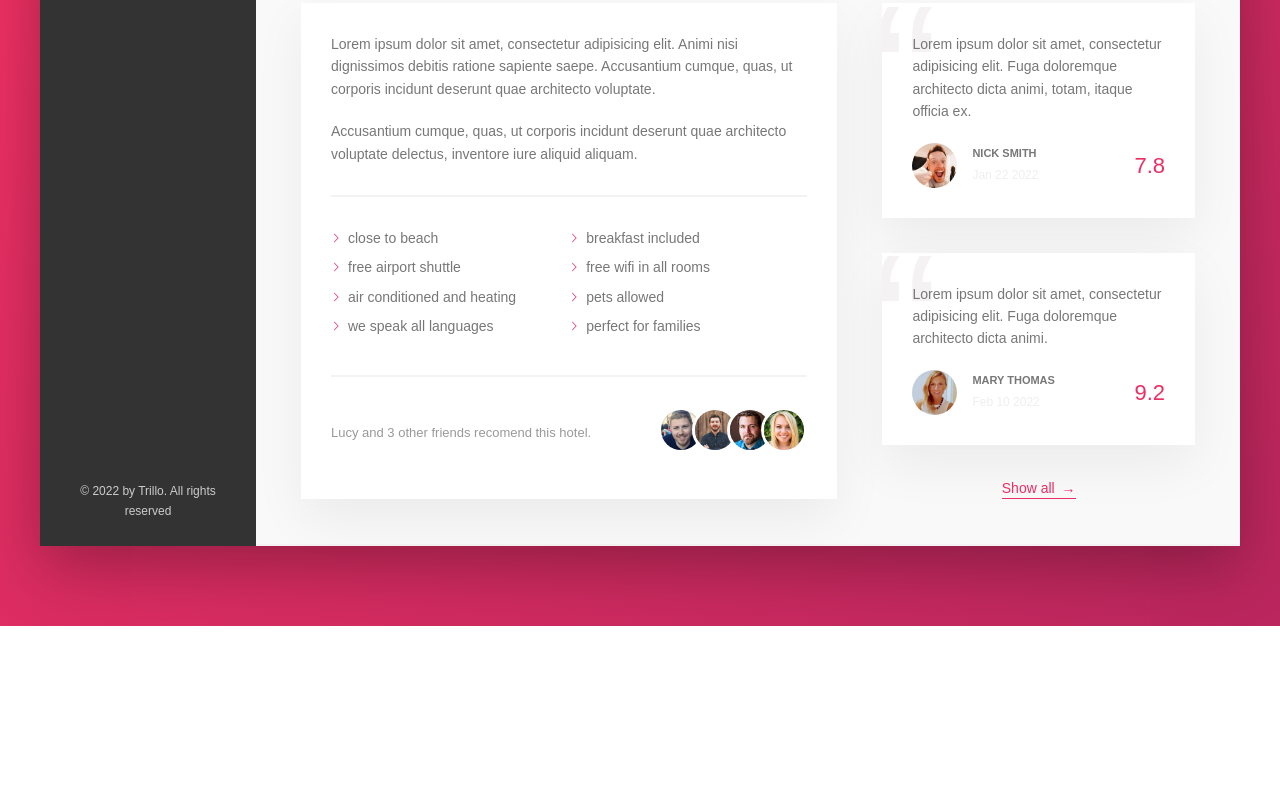
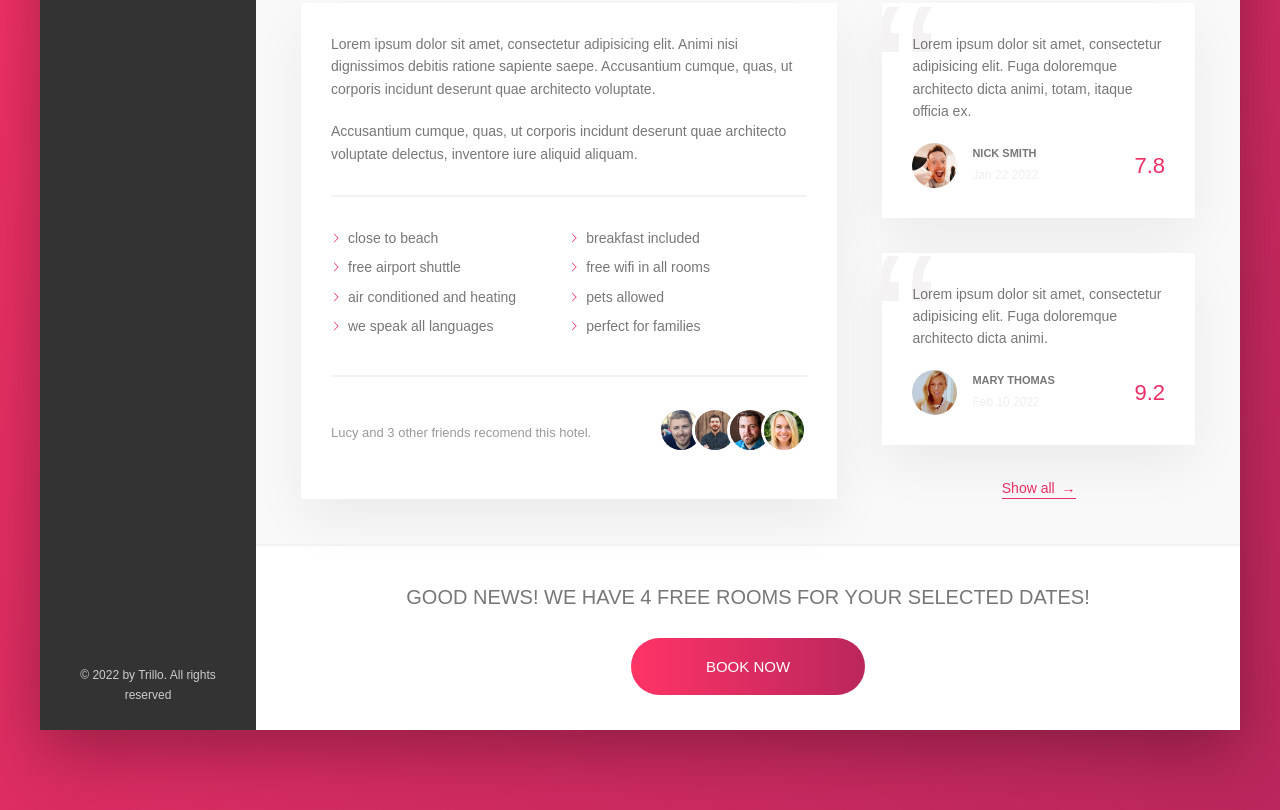
Before and after one commit to ajithsolairaj/trillo-webpage, a website: page index.html in a window 1280 px wide. Shown: the part 645-1455 px from the top of the page. Before the commit the page ends 1271 px from the top, so only its background shows below. Drawn offline with Linux system fonts and the light colour scheme.

Commit message:
the final part--Call to action section completed

```diff
--- a/index.html
+++ b/index.html
@@ -23,7 +23,6 @@
                         </svg>
                     </button>
                 </form>
-
                 <nav class="user-nav">
                     <div class="user-nav__icon-box">
                         <svg class="user-nav__icon">
@@ -95,7 +94,6 @@
                             <img src="img/hotel-3.jpg" alt="photo of hotel 3" class="gallery__photo">
                         </figure>
                     </div>
-
                     <div class="overview">
                         <h1 class="overview__heading">
                             Hotel Las palmas
@@ -117,7 +115,6 @@
                                 <use xlink:href="img/sprite.svg#icon-star"></use>
                             </svg>
                         </div>
-
                         <div class="overview__location">
                             <svg class="overview__icon-location">
                                 <use xlink:href="img/sprite.svg#icon-location-pin"></use>
@@ -129,7 +126,6 @@
                             <div class="overview__rating-count">445 votes</div>
                         </div>
                     </div>
-
                     <div class="detail">
                         <div class="description">
                             <p class="paragraph">
@@ -160,7 +156,6 @@
                                 </div>
                             </div>
                         </div>
-
                         <div class="user-reviews">
                             <figure class="review">
                                 <blockquote class="review__text">
@@ -192,6 +187,15 @@
                             <button class="btn-inline">Show all <span>&rarr;</span></button>
                         </div>
                     </div>
+                    <div class="cta">
+                        <h2 class="cta__book-now">
+                            Good news! we have 4 free rooms for your selected dates!
+                        </h2>
+                        <button class="btn">
+                            <span class="btn__visible">Book now</span>
+                            <span class="btn__invisible"> only 4 rooms left</span>
+                        </button>
+                    </div>
                 </main>
             </div>
         </div>
--- a/sass/_components.scss
+++ b/sass/_components.scss
@@ -1,7 +1,13 @@
+////////////////////////////////////////
+// LOGO
+
 .logo{
     height: 3.25rem;
     margin-left: 2rem;
 }
+
+////////////////////////////////////////
+// SEARCH
 
 .search{
     flex: 0 0 40%;
@@ -58,6 +64,9 @@
     }
 }
 
+////////////////////////////////////////
+// USER NAVIGATION
+
 .user-nav{
     align-self: stretch;
 
@@ -111,6 +120,8 @@
     }
 }
 
+////////////////////////////////////////
+// SIDE NAVIGATION
 
 .side-nav{
     font-size: 1.4rem;
@@ -169,6 +180,9 @@
     }
 }
 
+////////////////////////////////////////
+// LEGAL TEXT
+
 .legal{
     font-size: 1.2rem;
     color: var(--color-grey-light-4);
@@ -176,6 +190,8 @@
     padding: 2.5rem;
 }
 
+////////////////////////////////////////
+// GALLERY
 
 .gallery{
     display: flex;
@@ -185,6 +201,9 @@
         display: block;
     }
 }
+
+////////////////////////////////////////
+// HOTEL OVERVIEW
 
 .overview{
     display: flex;
@@ -246,6 +265,9 @@
     }
 }
 
+////////////////////////////////////////
+// BUTTON INLINE
+
 .btn-inline{
     border: none;
     color: var(--color-primary);
@@ -292,9 +314,15 @@
     }
 }
 
+////////////////////////////////////////
+// PARAGRAPH
+
 .paragraph:not(:last-of-type){
     margin-bottom: 2rem;
 }
+
+////////////////////////////////////////
+// LIST
 
 .list{
     list-style: none;
@@ -330,6 +358,9 @@
     }
 }
 
+////////////////////////////////////////
+// RECOMMEND
+
 .recommend{
     font-size: 1.3rem;
     color: var(--color-grey-dark-3);
@@ -355,6 +386,8 @@
     }
 }
 
+////////////////////////////////////////
+// REVIEWS
 .review{
     background-color: var(--color-white);
     box-shadow: var(--shadow-light);
@@ -421,3 +454,68 @@
         z-index: 1;
     }
 }
+
+////////////////////////////////////////
+// CALL TO ACTION
+.cta{
+    padding: 3.5rem 0;
+    text-align: center;
+
+    &__book-now{
+        font-size: 2rem;
+        font-weight: 300;
+        text-transform: uppercase;
+        margin-bottom: 2.5rem;
+    }
+}
+
+////////////////////////////////////////
+// CALL TO ACTION BUTTON
+.btn{
+    font-size: 1.5rem;
+    font-weight: 300;
+    text-transform: uppercase;
+    border-radius: 100px;
+    border: none;
+    background-image: linear-gradient(to right,var(--color-primary-light),var(--color-primary-dark));
+    color: var(--color-white);
+    position: relative;
+    overflow: hidden;
+    cursor: pointer;
+
+    & > *{
+        height: 100%;
+        width: 100%;
+        display: inline-block;
+        transition: all .2s;
+    }
+
+    &__visible{
+        padding: 2rem 7.5rem;
+    }
+
+    &__invisible{
+        position: absolute;
+        padding: 2rem 0;
+        left: 0;
+        top: -100%;
+    }
+
+    &:hover{
+        background-image: linear-gradient(to left,var(--color-primary-light),var(--color-primary-dark));
+    }
+
+    &:hover &__visible{
+        transform: translateY(100%);
+    }
+
+    &:hover &__invisible{
+        top: 0;
+    }
+
+    &:focus{
+        outline: none;
+        animation: pulsate 1s infinite;
+    }
+
+}
```
Also changed, not shown: css/style.css, sass/main.scss (line endings or trailing spaces).
